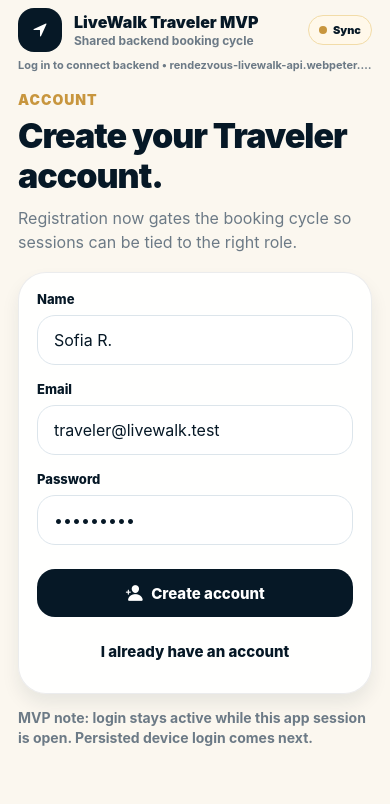
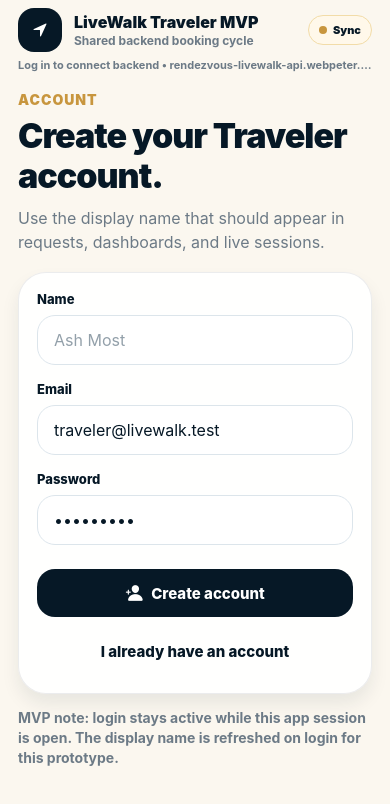
Before and after one commit to a-mostaani/livewalk-traveler, a React Native app: screen / in a window 390 px wide. Shown: the top 804 px of the page. Built offline with nearby package versions, Linux system fonts and the light colour scheme.

Commit message:
Show authenticated names in traveler app

```diff
--- a/src/api.ts
+++ b/src/api.ts
@@ -64,7 +64,6 @@ export async function createWalkRequest(request: WalkRequest) {
   return api<{ ok: true; request: MarketplaceRequest }>('/api/requests', {
     method: 'POST',
     body: JSON.stringify({
-      travelerName: 'Sofia R.',
       origin: request.start,
       destination: request.destination,
       scheduledTime: request.dateTime,
@@ -90,6 +89,6 @@ export async function getSessionStatus(sessionId: string) {
 export async function sendSessionMessage(sessionId: string, text: string) {
   return api<{ ok: true; message: SessionMessage }>(`/api/sessions/${sessionId}/messages`, {
     method: 'POST',
-    body: JSON.stringify({ senderRole: 'traveler', senderName: 'Sofia', text }),
+    body: JSON.stringify({ text }),
   });
 }
--- a/src/components/TravelVisuals.tsx
+++ b/src/components/TravelVisuals.tsx
@@ -36,7 +36,7 @@ export function MiniRouteMap({ compact = false }: { compact?: boolean }) {
   );
 }
 
-export function VideoPlaceholder() {
+export function VideoPlaceholder({ guideName = 'Guide', routeLabel = 'live route' }: { guideName?: string; routeLabel?: string }) {
   return (
     <View style={styles.video}>
       <View style={styles.videoGradientTop} />
@@ -50,7 +50,7 @@ export function VideoPlaceholder() {
         <Text style={styles.videoText}>Mock stream placeholder until video integration</Text>
       </View>
       <View style={styles.videoBottom}>
-        <Text style={styles.videoMeta}>Yuki • Shibuya side street</Text>
+        <Text style={styles.videoMeta}>{guideName} • {routeLabel}</Text>
         <Text style={styles.videoMeta}>12:18 remaining</Text>
       </View>
     </View>
--- a/src/screens/AuthScreen.tsx
+++ b/src/screens/AuthScreen.tsx
@@ -7,25 +7,35 @@ type Mode = 'register' | 'login';
 
 export function AuthScreen({ busy, error, onSubmit }: { busy: boolean; error?: string; onSubmit: (mode: Mode, payload: AuthPayload) => Promise<void> }) {
   const [mode, setMode] = useState<Mode>('register');
-  const [name, setName] = useState('Sofia R.');
+  const [name, setName] = useState('');
   const [email, setEmail] = useState('traveler@livewalk.test');
   const [password, setPassword] = useState('secret123');
   const isRegister = mode === 'register';
+  const [localError, setLocalError] = useState('');
+  const shownError = localError || error;
 
-  const submit = () => onSubmit(mode, { name, email, password });
+  const submit = () => {
+    const displayName = name.trim();
+    if (!displayName) {
+      setLocalError('Enter the display name that should appear in the live walk.');
+      return;
+    }
+    setLocalError('');
+    return onSubmit(mode, { name: displayName, email, password });
+  };
 
   return (
     <View>
       <Header
         kicker="Account"
         title={isRegister ? 'Create your Traveler account.' : 'Log back in.'}
-        body="Registration now gates the booking cycle so sessions can be tied to the right role."
+        body="Use the display name that should appear in requests, dashboards, and live sessions."
       />
       <Card style={styles.card}>
-        {isRegister ? <Field label="Name" value={name} onChangeText={setName} autoCapitalize="words" /> : null}
+        <Field label={isRegister ? 'Name' : 'Display name'} value={name} onChangeText={setName} autoCapitalize="words" placeholder="Ash Most" />
         <Field label="Email" value={email} onChangeText={setEmail} autoCapitalize="none" keyboardType="email-address" />
         <Field label="Password" value={password} onChangeText={setPassword} secureTextEntry />
-        {error ? <Text style={styles.error}>{error}</Text> : null}
+        {shownError ? <Text style={styles.error}>{shownError}</Text> : null}
         <Button label={busy ? 'Working…' : isRegister ? 'Create account' : 'Log in'} icon={isRegister ? 'person-add' : 'log-in'} onPress={submit} disabled={busy} style={styles.primary} />
         <Button
           label={isRegister ? 'I already have an account' : 'Create a new account'}
@@ -34,7 +44,7 @@ export function AuthScreen({ busy, error, onSubmit }: { busy: boolean; error?: s
           style={styles.secondary}
         />
       </Card>
-      <Text style={styles.note}>MVP note: login stays active while this app session is open. Persisted device login comes next.</Text>
+      <Text style={styles.note}>MVP note: login stays active while this app session is open. The display name is refreshed on login for this prototype.</Text>
     </View>
   );
 }
--- a/src/screens/LiveWalkScreen.tsx
+++ b/src/screens/LiveWalkScreen.tsx
@@ -70,7 +70,7 @@ export function LiveWalkScreen({
         </View>
         <View style={styles.timerPill}><Text style={styles.timerText}>{remoteRequest?.status === 'live' ? 'LIVE' : 'Ready'}</Text></View>
       </View>
-      <VideoPlaceholder />
+      <VideoPlaceholder guideName={remoteRequest?.guide?.name?.trim() || 'Guide'} routeLabel={remoteRequest?.origin || 'live route'} />
       <Card style={styles.controlCard}>
         <View style={styles.controlGrid}>
           <TouchableOpacity
```
